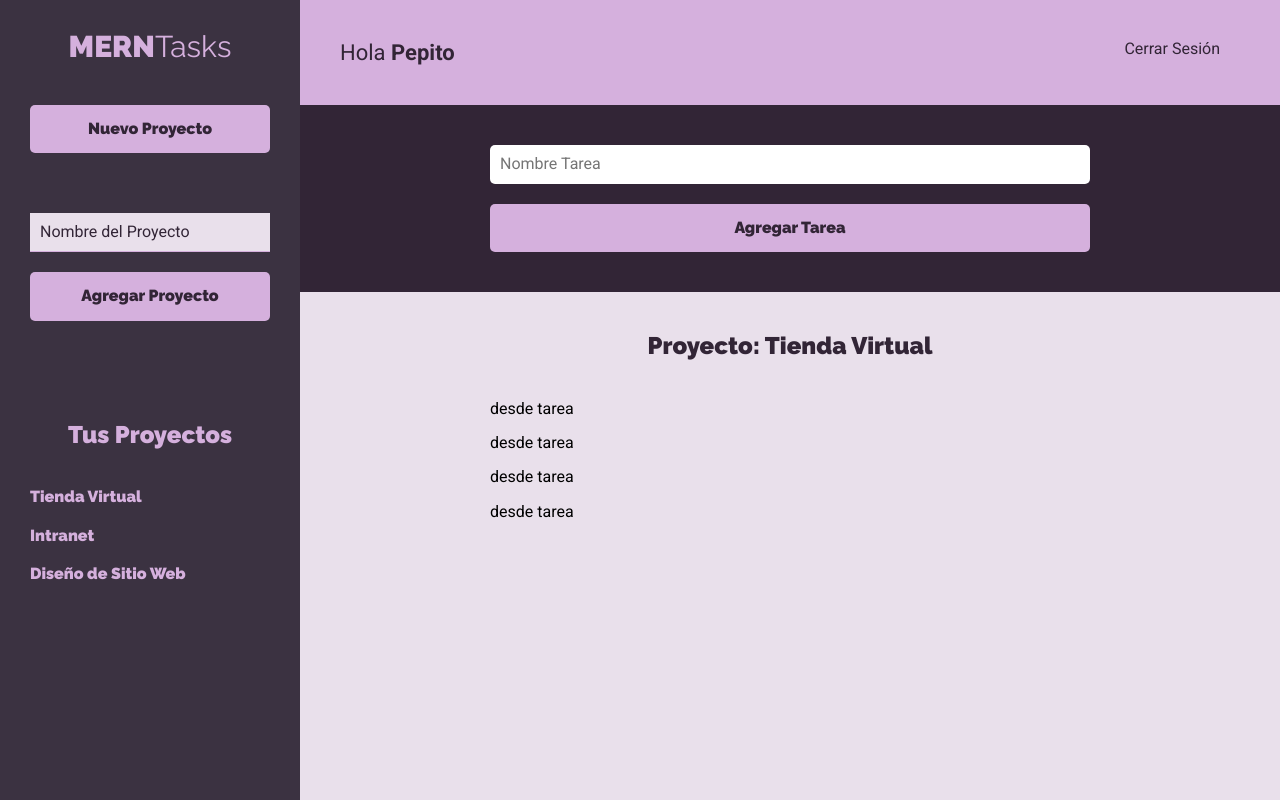
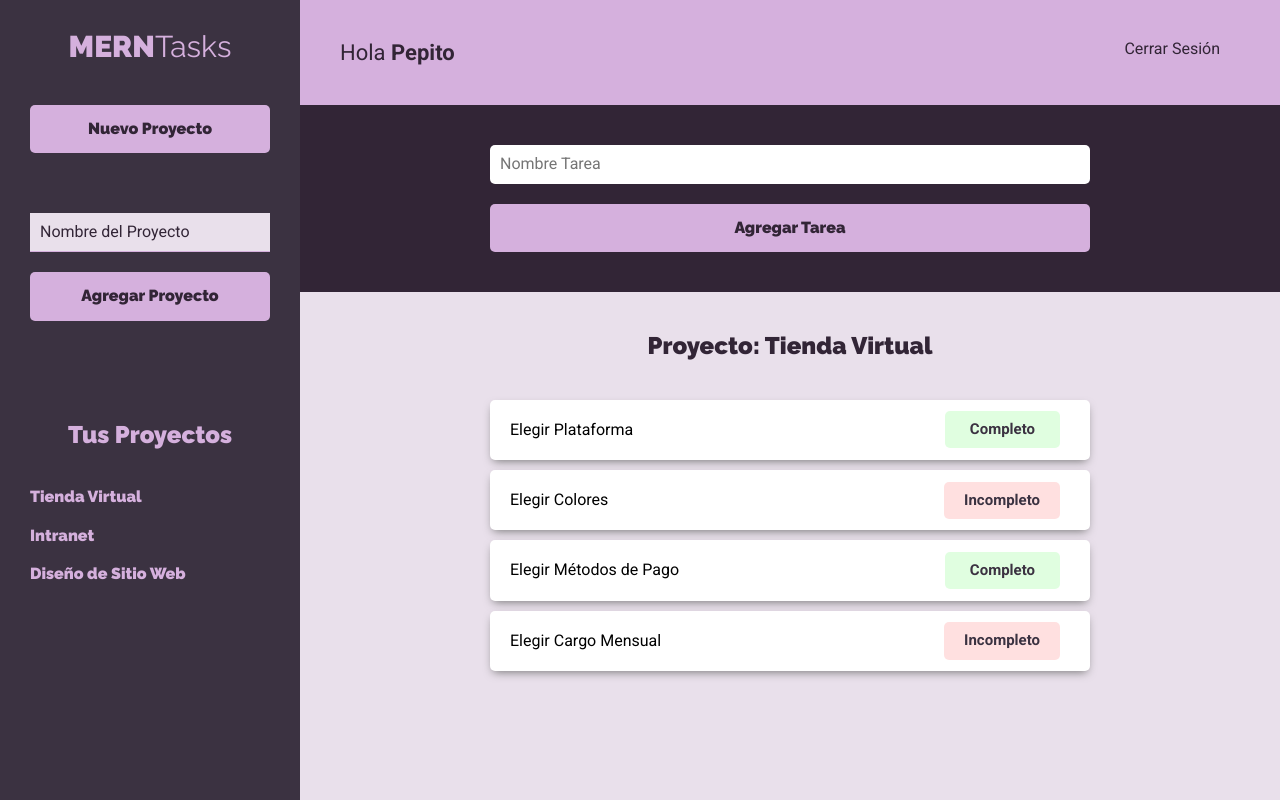
Before and after one commit to MrRedPanda69/cliente-mern, a React (Create React App) app: page /proyectos in a window 1280 px wide. Built offline with nearby package versions, Linux system fonts and the light colour scheme.

Commit message:
made something

```diff
--- a/src/components/tareas/ListadoTareas.jsx
+++ b/src/components/tareas/ListadoTareas.jsx
@@ -6,8 +6,8 @@ const ListadoTareas = () => {
     const tareasProyecto = [
         { nombre: 'Elegir Plataforma', status: true },
         { nombre: 'Elegir Colores', status: false },
-        { nombre: 'Elegir Métodos de Pago', status: false },
-        { nombre: 'Elegir Cargo Mensual', status: true }
+        { nombre: 'Elegir Métodos de Pago', status: true },
+        { nombre: 'Elegir Cargo Mensual', status: false }
     ]
 
     return (
--- a/src/components/tareas/Tarea.jsx
+++ b/src/components/tareas/Tarea.jsx
@@ -1,7 +1,28 @@
 import React from 'react';
 
-const Tarea = () => {
-    return ( <p>desde tarea</p> );
+const Tarea = ({tarea}) => {
+    return (
+        <li className="tarea sombra">
+            <p>{tarea.nombre}</p>
+
+            <div className="estado">
+                { tarea.status
+                    ? (
+                        <button
+                            type="button"
+                            className="completo"
+                        >Completo</button>
+                    )
+                    : (
+                        <button
+                            type="button"
+                            className="incompleto"
+                        >Incompleto</button>
+                    )
+                }
+            </div>
+        </li>
+    );
 }
 
 export default Tarea;
--- a/src/index.css
+++ b/src/index.css
@@ -265,10 +265,14 @@ aside  {
 .correcto {
   background-color: rgba(154, 252, 154, .3);
   color: var(--gris3);
+  font-size: 1.5rem !important;
+  padding: 1rem 2.5rem !important;
 }
 .incompleto{
   background-color: rgba(255, 178, 178, .4);
   color: var(--gris3);
+  font-size: 1.5rem !important;
+  padding: 1rem 2rem !important;
 }
 .error {
   max-width: 600px;
```
